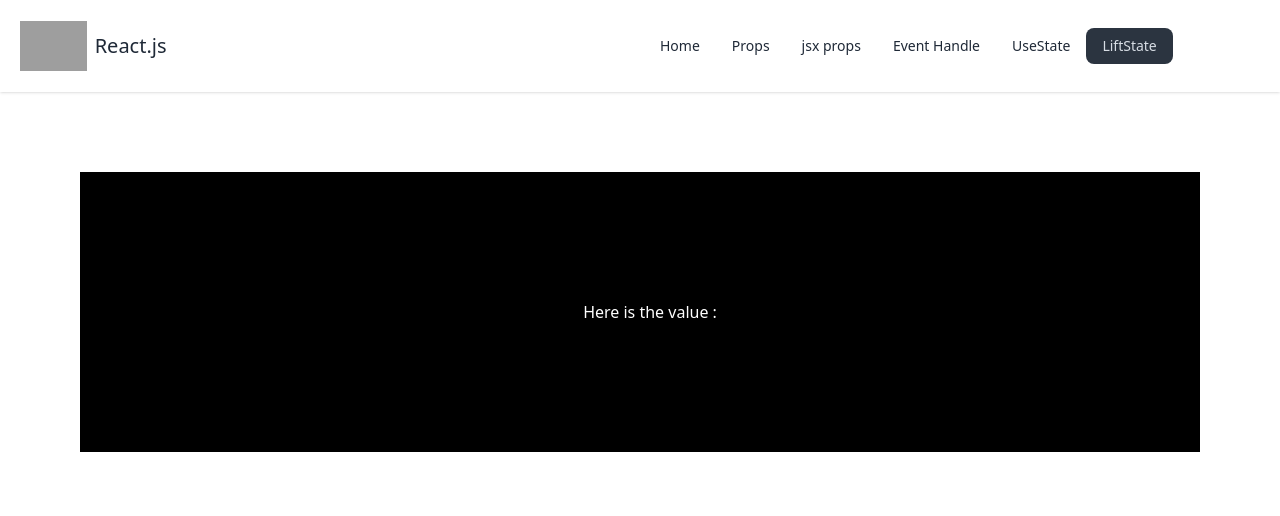
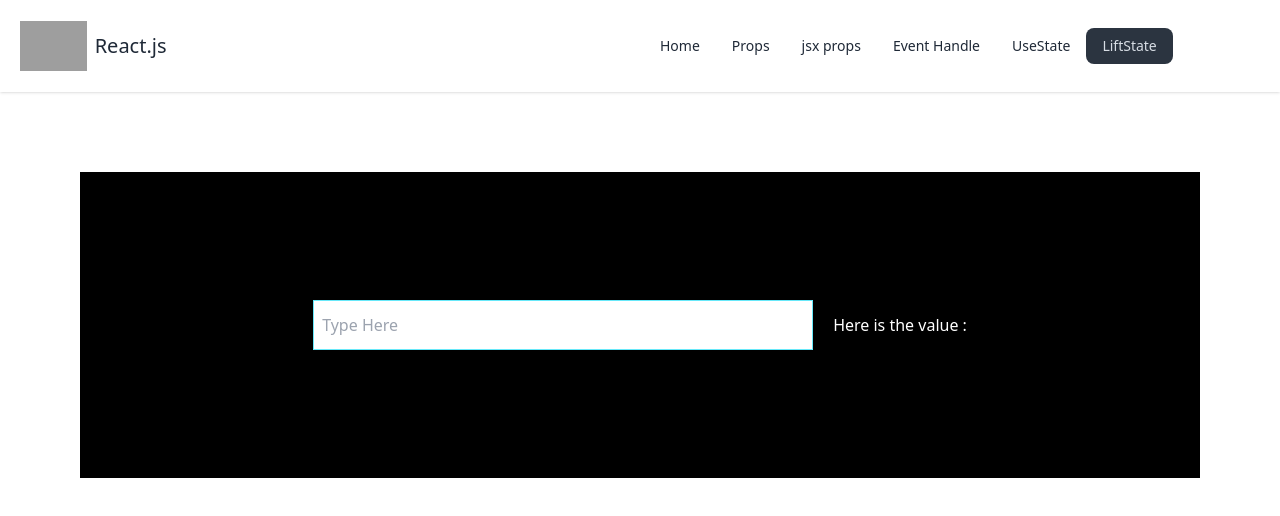
Before and after one commit to minhazapon/react-2025-part2, a React (Vite) app: page /lift in a window 1280 px wide. Shown: the top 516 px of the page. Built offline with nearby package versions, Linux system fonts and the light colour scheme; grey boxes are pictures that could not be loaded.

Commit message:
added file

```diff
--- a/src/liftState/InputValue.jsx
+++ b/src/liftState/InputValue.jsx
@@ -4,7 +4,7 @@ function InputValue() {
 
     return (
         <div>
-
+            <input placeholder="Type Here" className=" p-2 h-[50px] w-[500px] border-[1px] border-cyan-300 text-black " type="text" name="text" id="" />
         </div>
     )
 }
```
